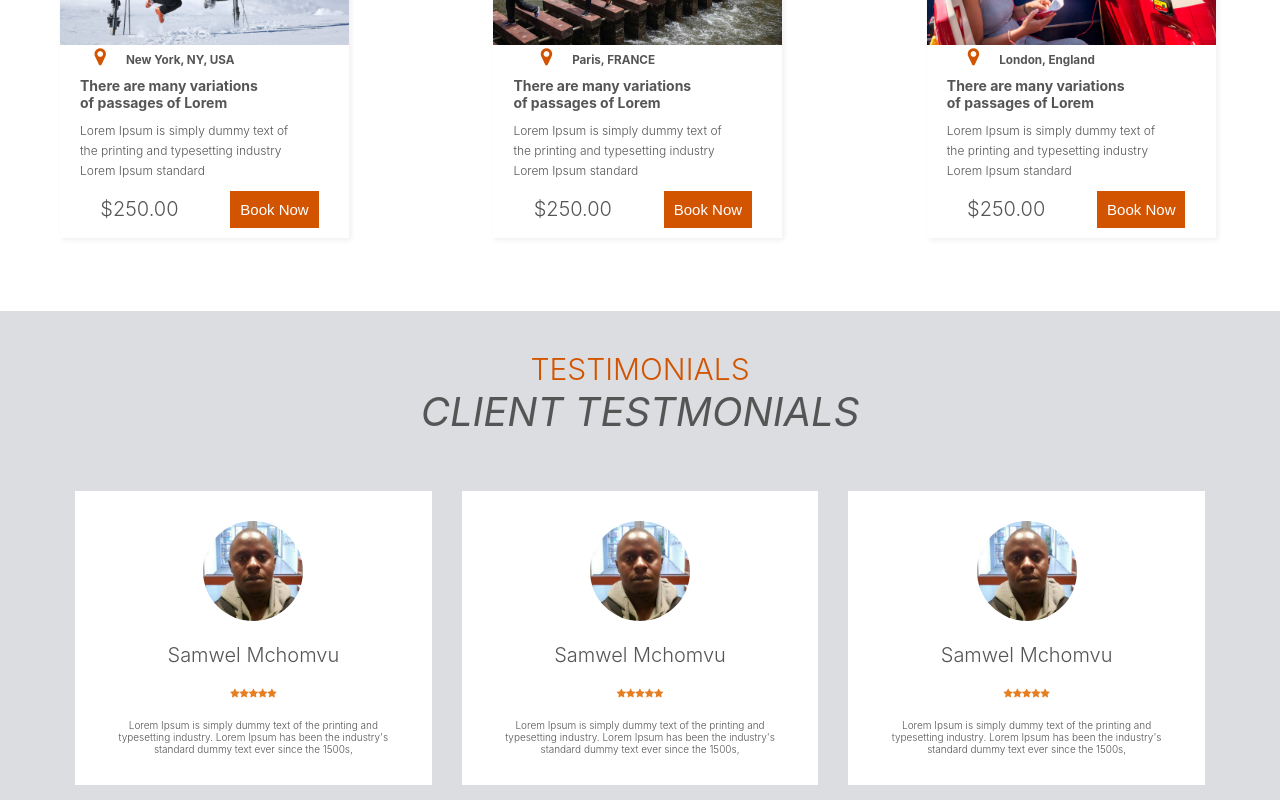
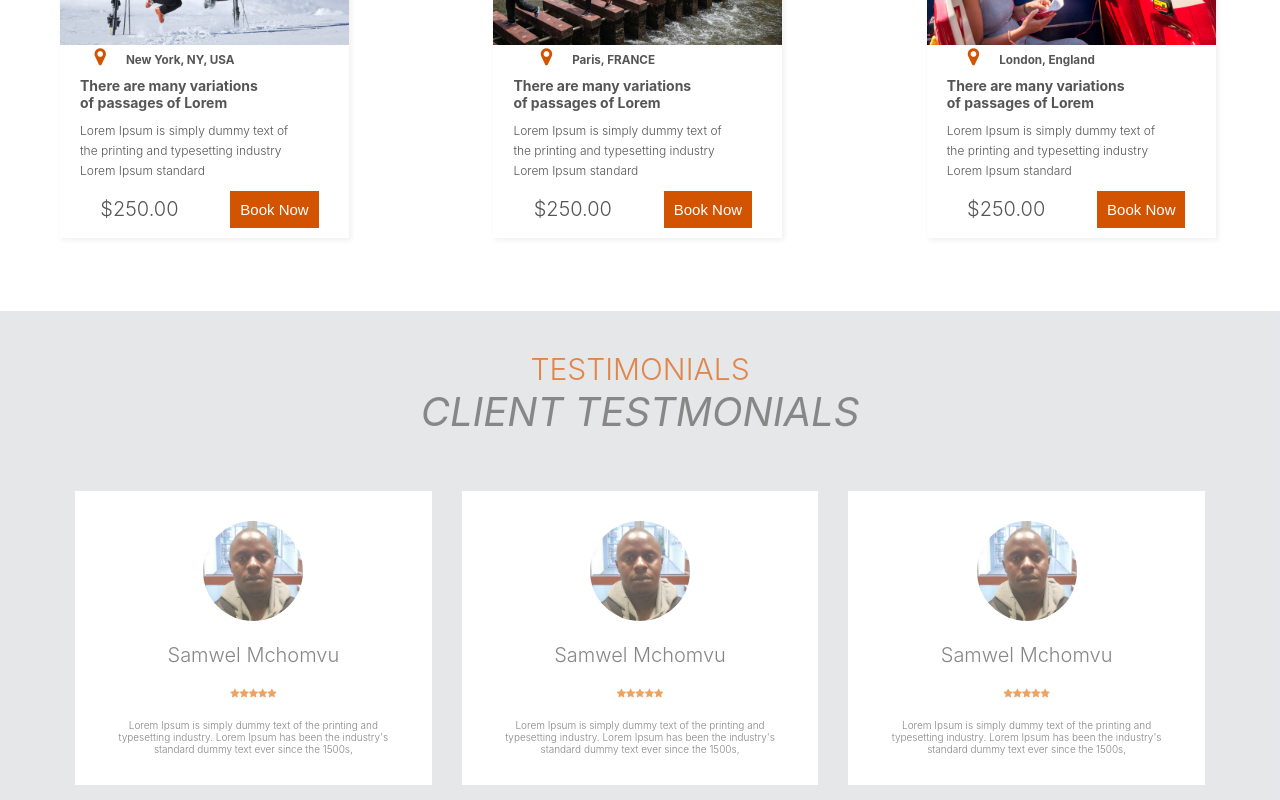
Before and after one commit to mchomvus4/travellers, a React (Create React App) app: page / in a window 1280 px wide. Shown: the part 2289-3089 px from the top of the page. Built offline with nearby package versions, Linux system fonts and the light colour scheme.

Commit message:
Update Testimonial.css

```diff
--- a/src/Components/Testimonial/Testimonial.css
+++ b/src/Components/Testimonial/Testimonial.css
@@ -1,5 +1,6 @@
 .testimonial-section{
     background:#dcdde1;
+    opacity: 0.7;
 }
 .testimonial{
     font-size: 3rem;
```
